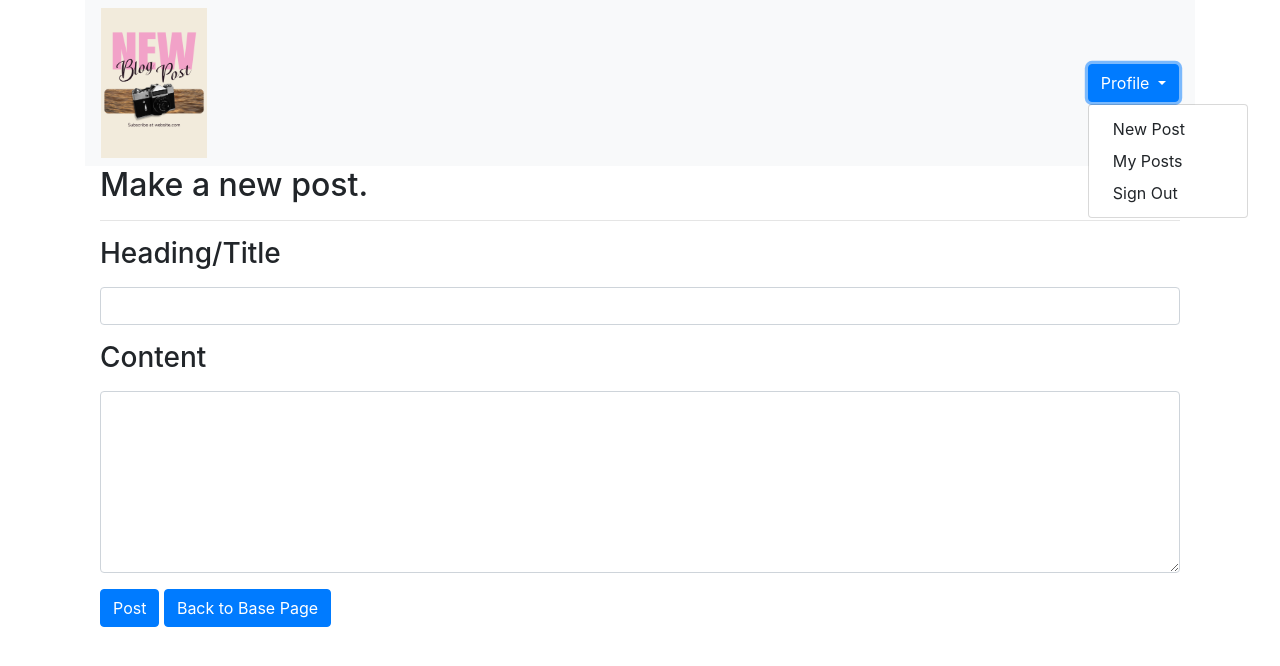
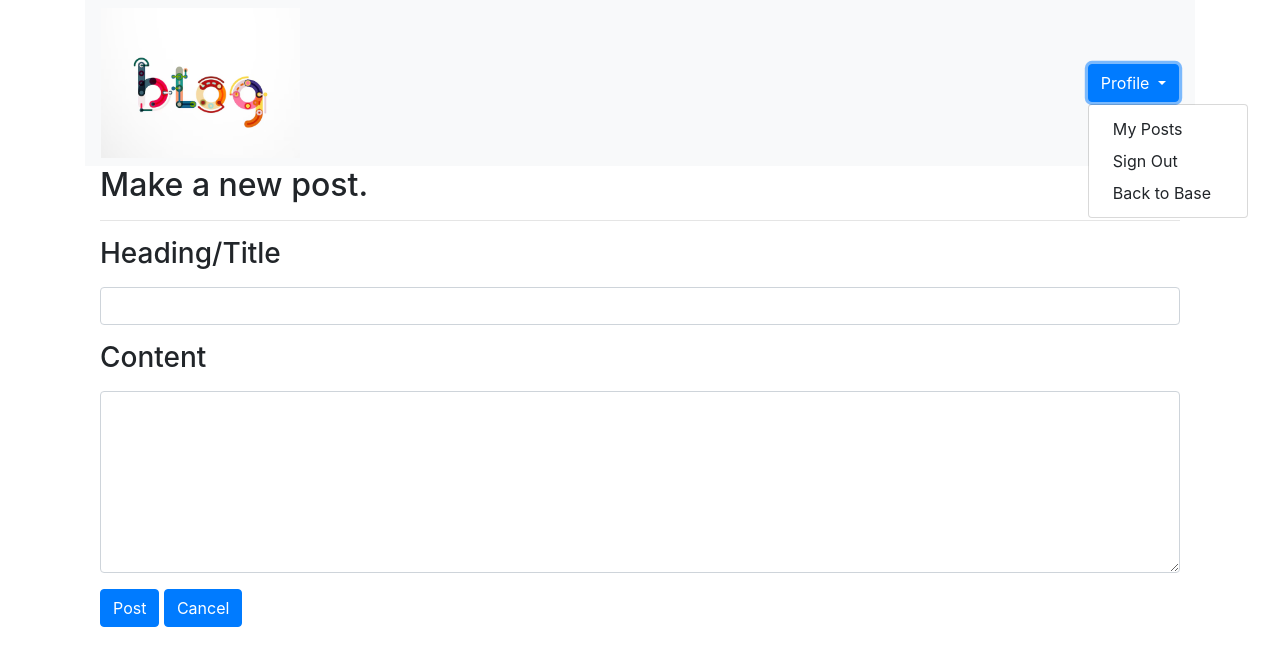
Before and after one commit to Anshika1124/First-Blog-Proj, a Django app: page /newpost/ in a window 1280 px wide, after a click on "Profile". Shown: the top 666 px of the page. Run offline with Django 5.2, Linux system fonts and the light colour scheme; some libraries are stand-ins or nearby versions.

Commit message:
All corrections are done

```diff
--- a/blogapp/templates/edit_post.html
+++ b/blogapp/templates/edit_post.html
@@ -6,7 +6,7 @@
     {% csrf_token %}
     {{ form.as_p }}
     <button type="submit" class="btn btn-primary">Save Changes</button>
-    <a href="{% url 'mypost_detail' post.pk %}" class="btn btn-primary">Back to Post</a>
+    <a href="{% url 'mypost' pk=post.pk %}" class="btn btn-secondary">Cancel</a>
 
 </form>
 {% endblock %}
--- a/blogapp/templates/mypost.html
+++ b/blogapp/templates/mypost.html
@@ -15,7 +15,7 @@
 
 	<div class="collapse navbar-collapse" id="navbarSupportedContent">
 		<ul class="navbar-nav mr-auto ">
-			<li><a href="/base"><img class="w-50 " src="{%static 'logo.jpeg'%}" alt=""></a></li>
+			<li><a href="/base"><img class="w-10 height-50" style="width: 200px; height: 150px; " src="{%static 'base.avif'%}" alt=""></a></li>
 
 		</ul>
 		<form class="form-inline my-2 my-lg-0">
@@ -26,7 +26,7 @@
 				</button>
 				<div class="dropdown-menu" aria-labelledby="dropdownMenuButton">
 					<a class="dropdown-item" href="/newpost">New Post</a>
-					<a class="dropdown-item" href="/mypost">My Posts</a>
+					<a class="dropdown-item" href="/base">Back to Base </a>
 					<a class="dropdown-item" href="/signup">Sign Out</a>
 				</div>
 			</div>
@@ -52,7 +52,6 @@
 		<a href="{% url 'mypost_detail' post.pk %}" class="btn btn-primary">Read More</a>
 		<a href="{% url 'edit_post' post.pk %}" class="btn btn-warning">Edit</a>
 		<a href="{% url 'delete_post' post.pk %}" class="btn btn-danger">Delete</a>
-		<a href="{% url 'base' %}" class="btn btn-primary">Back to Base Page</a>
 
 		<br><br>
 
--- a/blogapp/templates/mypost_detail.html
+++ b/blogapp/templates/mypost_detail.html
@@ -10,7 +10,7 @@
 
     <div class="collapse navbar-collapse" id="navbarSupportedContent">
         <ul class="navbar-nav mr-auto">
-            <li><a href="/base"><img class="w-50" src="{% static 'logo.jpeg' %}" alt=""></a></li>
+            <li><a href="/base"><img class="w-50"style="width: 350px; height: 150px;" src="{% static 'base.avif' %}" alt=""></a></li>
         </ul>
         <form class="form-inline my-2 my-lg-0">
             <div class="dropdown">
@@ -38,7 +38,6 @@
     <p>{{ post.content }}</p>
     <a href="{% url 'edit_post' post.pk %}" class="btn btn-warning">Edit</a>
     <a href="{% url 'delete_post' post.pk %}" class="btn btn-danger">Delete</a>
-    <a href="{% url 'my-post' %}" class="btn btn-secondary">Back to my post</a>
 
     <br><br>
 
--- a/blogapp/templates/newpost.html
+++ b/blogapp/templates/newpost.html
@@ -15,7 +15,7 @@
 
 	<div class="collapse navbar-collapse" id="navbarSupportedContent">
 		<ul class="navbar-nav mr-auto ">
-			<li><a href="/base"><img class="w-100 " height="150" src="{% static 'newpost.png' %}" alt=""></a></li>
+			<li><a href="/base"><img class="w-100 " height="150" src="{% static 'base.avif' %}" alt=""></a></li>
 
 		</ul>
 		<form class="form-inline my-2 my-lg-0">
@@ -25,9 +25,10 @@
 					Profile
 				</button>
 				<div class="dropdown-menu" aria-labelledby="dropdownMenuButton">
-					<a class="dropdown-item" href="/newpost">New Post</a>
 					<a class="dropdown-item" href="/mypost">My Posts</a>
 					<a class="dropdown-item" href="/signup">Sign Out</a>
+					<a class="dropdown-item" href="/base">Back to Base </a>
+
 				</div>
 			</div>
 		</form>
@@ -51,7 +52,7 @@
 			<textarea class="form-control" id="exampleFormControlTextarea3" rows="7" name="content"></textarea>
 		</div>
 		<input class="btn btn-primary" type="submit" value="Post">
-		<a href="{% url 'base' %}" class="btn btn-primary">Back to Base Page</a>
+		<a href="{% url 'base' %}" class="btn btn-primary">Cancel</a>
 
 	</div>
 </form>
--- a/blogapp/urls.py
+++ b/blogapp/urls.py
@@ -14,9 +14,9 @@ urlpatterns = [
     path('post/<int:pk>/delete/', views.delete_post, name='delete_post'),
     path('mypost/<int:pk>/', views.my_post, name='mypost_detail'),
     path('my-post/<int:pk>/', views.my_post, name='mypost'),
-	path('', lambda request: redirect('/loginn/'), name='redirect-to-login'),
-    path('auth/', include('django.contrib.auth.urls')),
+	path('', lambda request: redirect('/base/'), name='redirect-to-base'),
     path('post/<int:pk>/', views.post_detail, name='post_detail'),
     path('comment/<int:pk>/delete/', views.delete_comment, name='delete_comment'),
+    path('', views.home, name='home'),
 
 ]
--- a/blogproj/settings.py
+++ b/blogproj/settings.py
@@ -129,5 +129,5 @@ DEFAULT_AUTO_FIELD = 'django.db.models.BigAutoField'
 
 APPEND_SLASH = True
 
-LOGIN_URL = '/login/'
-LOGIN_REDIRECT_URL = '/'
+#LOGIN_URL = '/login/'
+#LOGIN_REDIRECT_URL = '/'
```
Also changed, not shown: blogapp/static/logo.jpeg (deleted), blogapp/static/newpost.png (deleted), db.sqlite3.
